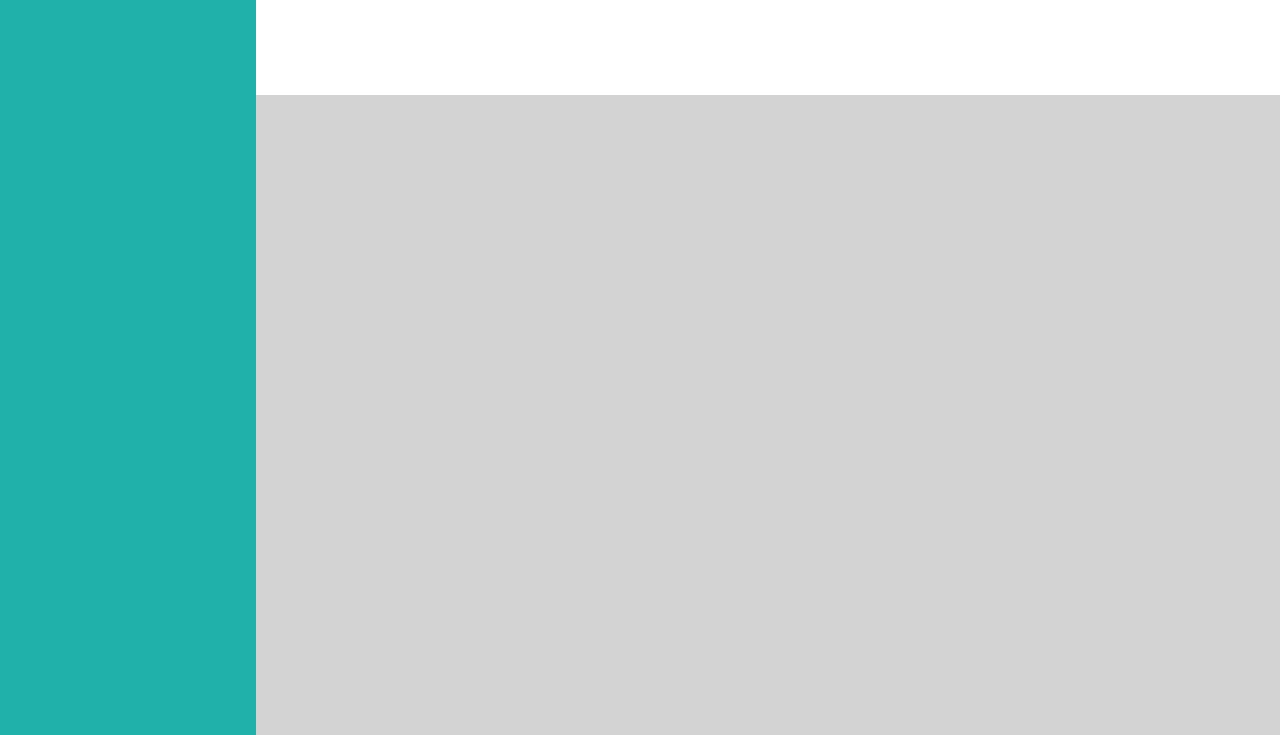
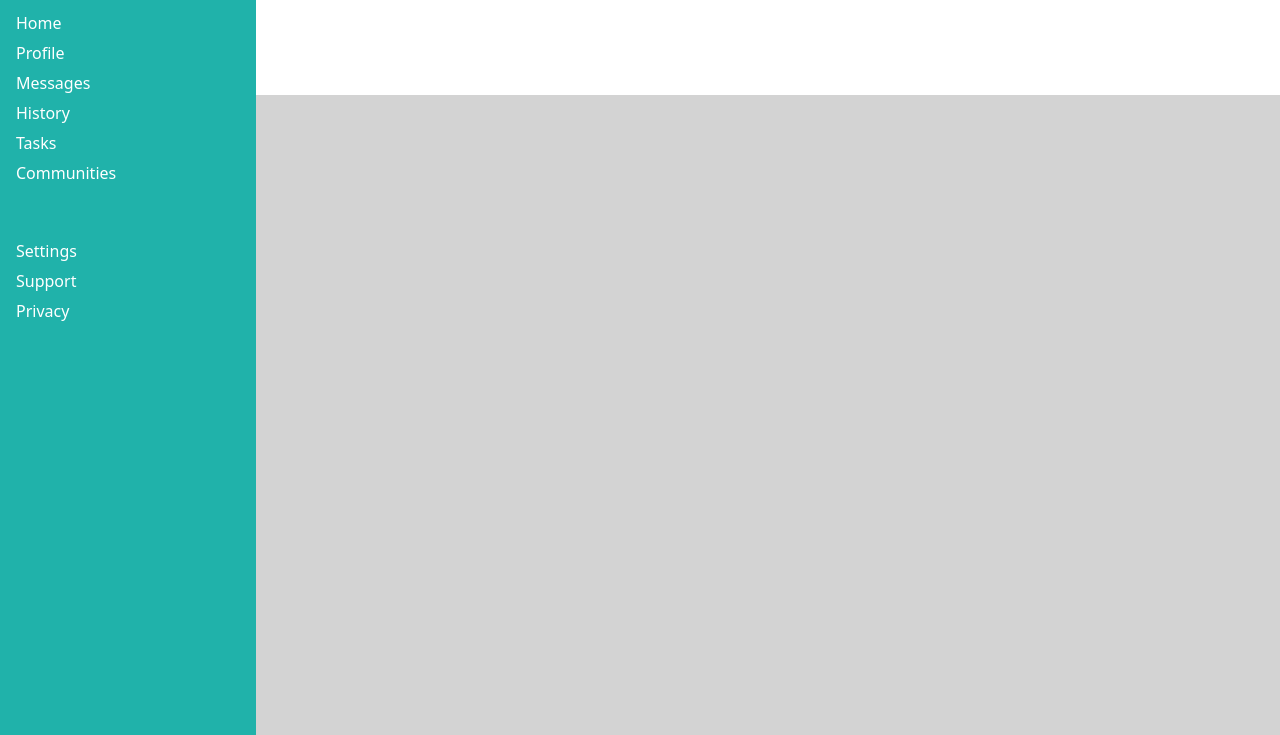
Before and after one commit to Nail003/dashboard, a plain HTML site: page index.html in a window 1280 px wide. Shown: the part 65-800 px from the top of the page. Drawn offline with Linux system fonts and the light colour scheme.

Commit message:
WIP add text and styles for sidebar

```diff
--- a/css/styles.css
+++ b/css/styles.css
@@ -2,6 +2,9 @@
     padding: 0;
     margin: 0;
     box-sizing: border-box;
+    font-family: system-ui, -apple-system, BlinkMacSystemFont, "Segoe UI",
+        Roboto, Oxygen, Ubuntu, Cantarell, "Open Sans", "Helvetica Neue",
+        sans-serif;
 }
 
 main {
@@ -11,10 +14,32 @@ main {
     height: 100vh;
 }
 
-#sidebar {
+.sidebar {
     grid-column: 1/ 2;
     grid-row: 1 / 6;
     background-color: lightseagreen;
+    color: white;
+    padding: 16px 0px;
+}
+
+.side-menu {
+    padding: 24px 0px;
+}
+
+.sidebar h2 {
+    padding: 0px 16px;
+}
+
+.side-menu a {
+    padding: 4px 16px;
+    display: block;
+    font-size: 1rem;
+    color: white;
+    text-decoration: none;
+}
+
+.side-menu a:hover {
+    background-color: lightblue;
 }
 
 header {
@@ -23,7 +48,7 @@ header {
     background-color: white;
 }
 
-#main-content {
+.main-content {
     background-color: lightgray;
     grid-column: 2 / 6;
     grid-row: 2 / 6;
--- a/index.html
+++ b/index.html
@@ -7,9 +7,24 @@
     </head>
     <body>
         <main>
-            <section id="sidebar"></section>
+            <section class="sidebar">
+                <h2>Dashboard</h2>
+                <div class="side-menu">
+                    <a href="#">Home</a>
+                    <a href="#">Profile</a>
+                    <a href="#">Messages</a>
+                    <a href="#">History</a>
+                    <a href="#">Tasks</a>
+                    <a href="#">Communities</a>
+                </div>
+                <div class="side-menu">
+                    <a href="#">Settings</a>
+                    <a href="#">Support</a>
+                    <a href="#">Privacy</a>
+                </div>
+            </section>
             <header></header>
-            <section id="main-content"></section>
+            <section class="main-content"></section>
         </main>
     </body>
 </html>
```
